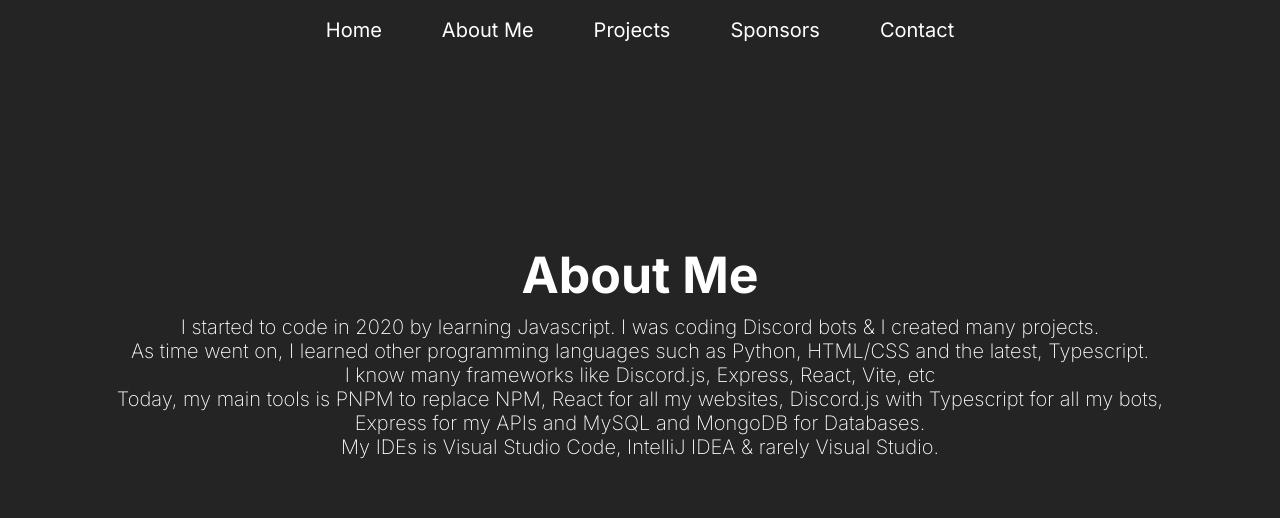
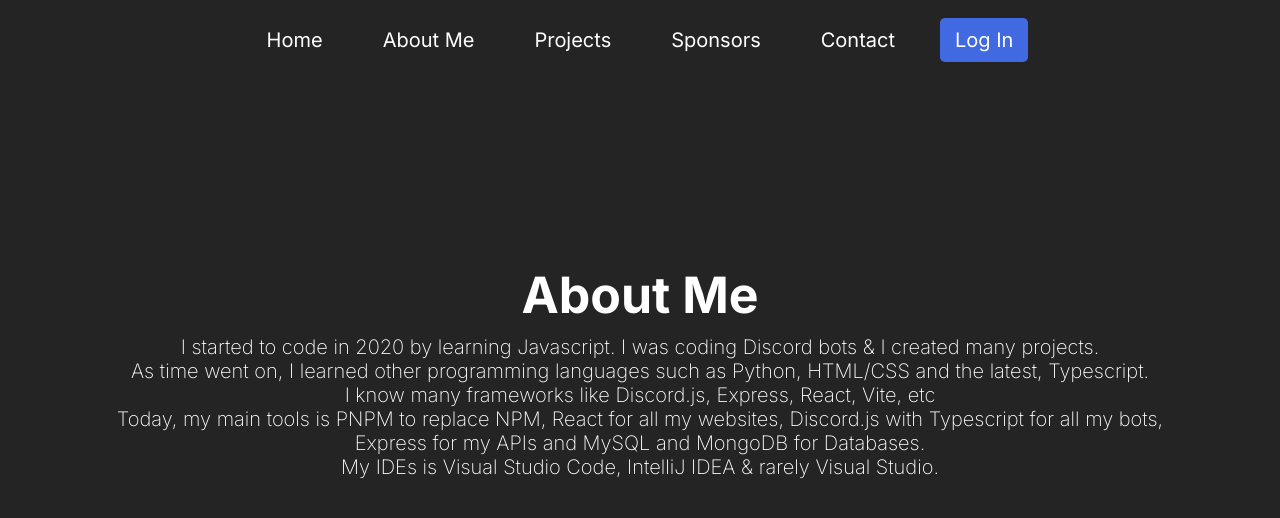
Before and after one commit to Tristan-GPT/Tristan-GPT, a React (Vite) app: page /about in a window 1280 px wide. Shown: the top 518 px of the page. Built offline with nearby package versions, Linux system fonts and the light colour scheme.

Commit message:
chore: add login button

```diff
--- a/src/components/Navbar/Navbar.css
+++ b/src/components/Navbar/Navbar.css
@@ -29,6 +29,18 @@
     color: white;
     font-family: "Inter", sans-serif;
     font-size: 20px;
+    padding-top: 10px;
+    padding-bottom: 10px;
+}
+
+nav ul li.manager {
+
+    color: white;
+    font-family: "Inter", sans-serif;
+    font-size: 20px;
+    background-color: royalblue;
+    background-size: 10px 10px 10px 10px;
+    border-radius: 5px;
 }
 
 nav ul li:hover {
@@ -45,6 +57,16 @@
     text-decoration: none;
 }
 
+
+a.manager {
+    margin: 0 15px;
+    color: white;
+    font-family: "Inter", sans-serif;
+    font-size: 20px;
+    text-decoration: none;
+    display: flex;
+    align-items: center;
+}
 nav ul a:hover {
     cursor: pointer;
     color: rgb(128, 41, 179);
--- a/src/components/Navbar/Navbar.tsx
+++ b/src/components/Navbar/Navbar.tsx
@@ -18,6 +18,7 @@
         <li><a href="/projects">Projects</a></li>
         <li><a href="/sponsors">Sponsors</a></li>
         <li><a href="/contact">Contact</a></li>
+        <li className='manager'><a href="https://manager.tristangpt.vercel.app" className='manager'>Log In</a></li>
       </ul>
       <div className="menu-icon" onClick={toggleMenu}>
         <img src={isOpen ? '/navbar-mobile.png' : '/navbar-mobile.png'} alt="Menu Icon" />
```
